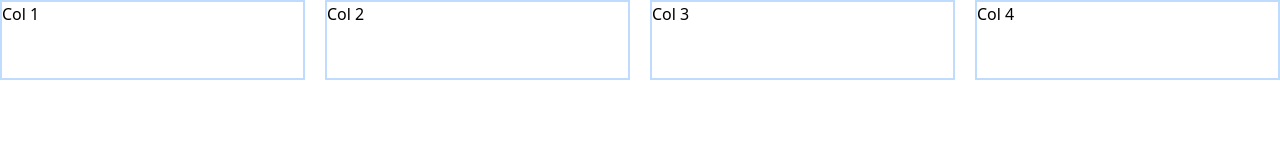
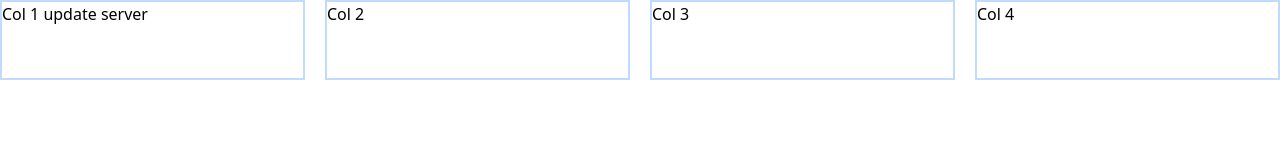
Before and after one commit to SimonZarni/Tailwind3, a website: page src/index.html in a window 1280 px wide. Drawn offline with Linux system fonts and the light colour scheme.

Commit message:
Update index.html

```diff
--- a/src/index.html
+++ b/src/index.html
@@ -10,7 +10,7 @@
     <section>
         <div class="w-full grid grid-cols-4 gap-5 m-auto">
             <div class="border-blue-200 border-2 h-20">
-                Col 1
+                Col 1 update server
             </div>
             <div class="border-blue-200 border-2 h-20">
                 Col 2
```
